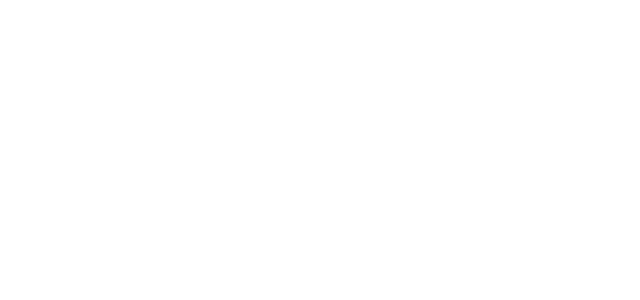
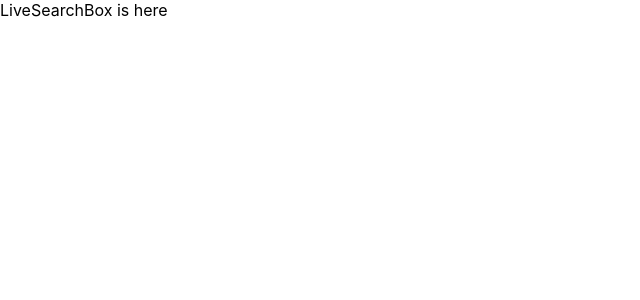
Before and after one commit to skarlinski/search-box-tmdb, a React (Create React App) app: page / in a window 1280 px wide. Shown: the top 300 px of the page, without its empty margins (0-640 px from the left). Built offline with nearby package versions, Linux system fonts and the light colour scheme.

Commit message:
Connected livesearchbox to app

```diff
--- a/src/App.js
+++ b/src/App.js
@@ -1,9 +1,10 @@
-import logo from './logo.svg';
 import './App.css';
+import ActorsPage from './components/ActorsPage';
 
 function App() {
   return (
     <div>
+      <ActorsPage/>
     </div>
   );
 }
--- /dev/null
+++ b/src/components/ActorsPage.js
@@ -0,0 +1,14 @@
+import React from 'react'; // Every file that uses React.Component needs to import this
+import LiveSearchBox from './LiveSearchBox';
+
+class ActorsPage extends React.Component{
+    render(){
+        return (
+            <div>
+                <LiveSearchBox />
+            </div>
+        )
+    }
+}
+
+export default ActorsPage;
--- /dev/null
+++ b/src/components/LiveSearchBox.js
@@ -0,0 +1,15 @@
+import React from 'react'; // Every file that uses React.Component needs to import this
+import './LiveSearchBox.css';
+
+
+class LiveSearchBox extends React.Component{
+    render(){
+        return (
+            <div>
+                LiveSearchBox is here
+            </div>
+        )
+    }
+}
+
+export default LiveSearchBox;
```
Also changed, not shown: src/components/ActorsPage.css (added), src/components/LiveSearchBox.css (added), 1 other file (tests, documents, lock files or other folders).
